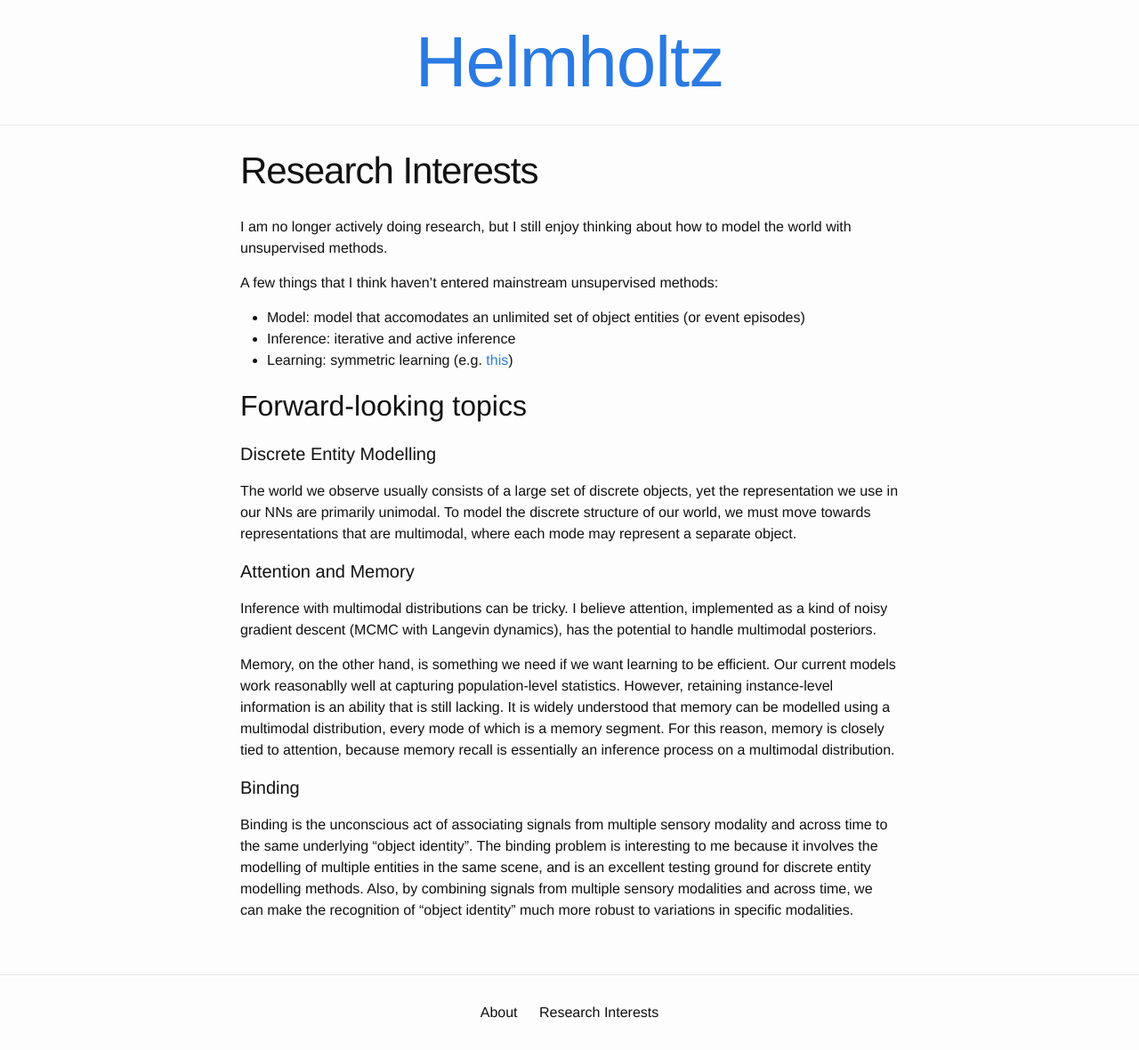
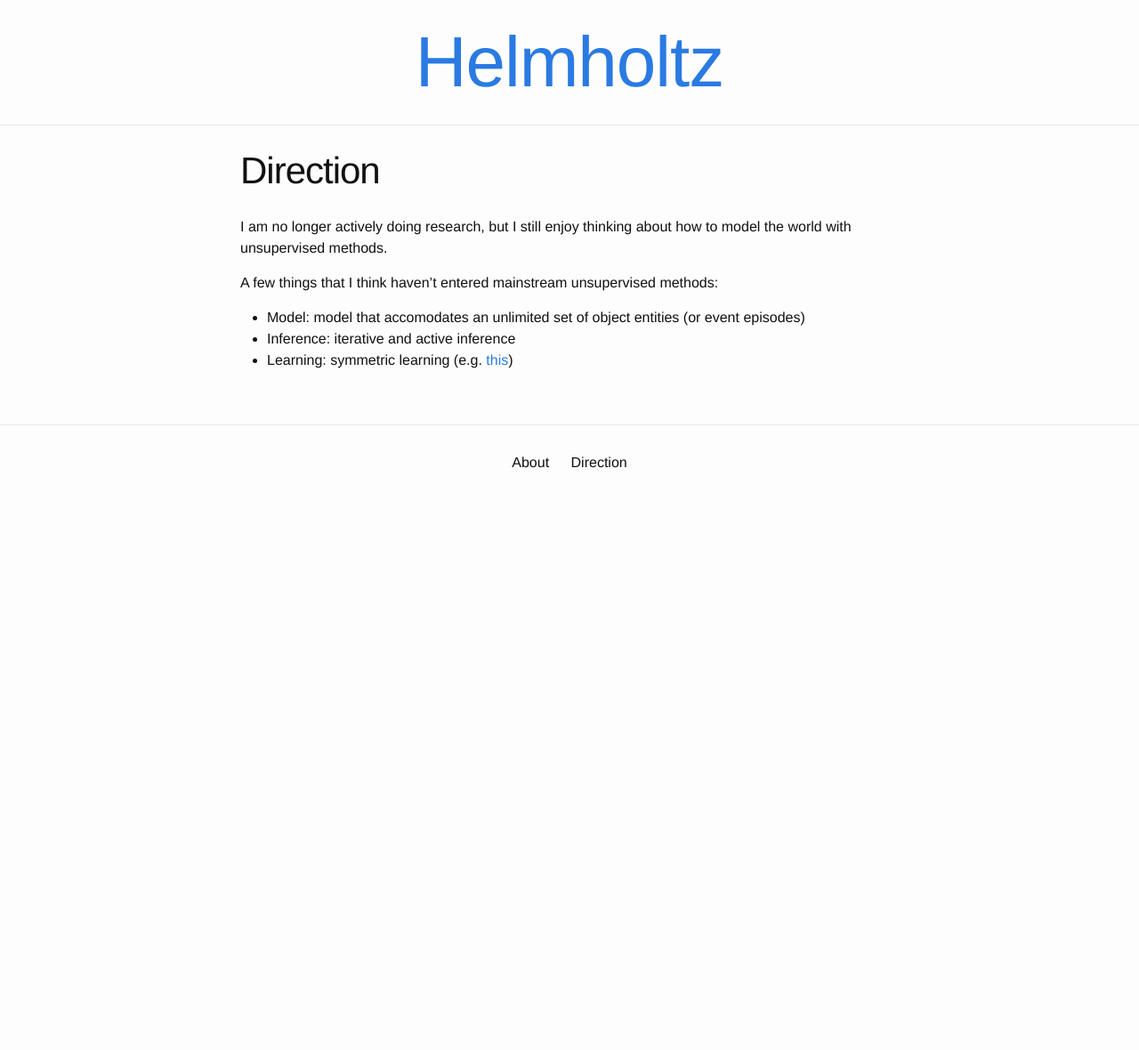
Before and after one commit to TheHelmholtz/thehelmholtz.github.io, a Jekyll site: the page built from direction.md, in a window 1280 px wide. Shown: the whole page at 89% size. Built offline with Jekyll 4.4.1, drawn with Linux system fonts in a browser that asks for light colours; after the commit the page ends 900 px from its top, so only the background shows below that.

Commit message:
simplify direction.md

```diff
--- a/direction.md
+++ b/direction.md
@@ -1,6 +1,6 @@
 ---
 layout: page
-title: Research Interests
+title: Direction
 footer: true
 permalink: /direction/
 ---
@@ -13,33 +13,3 @@ A few things that I think haven't entered mainstream unsupervised methods:
 - Model: model that accomodates an unlimited set of object entities (or event episodes)
 - Inference: iterative and active inference
 - Learning: symmetric learning (e.g. [this](/blog/symmetric_vae))
-
-
-## Forward-looking topics
-
-#### Discrete Entity Modelling
-
-The world we observe usually consists of a large set of discrete objects, yet the representation we use in our NNs are
-primarily unimodal. To model the discrete structure of our world, we must move towards representations that are
-multimodal, where each mode may represent a separate object.
-
-
-#### Attention and Memory
-
-Inference with multimodal distributions can be tricky. I believe attention, implemented as a kind of noisy gradient
-descent (MCMC with Langevin dynamics), has the potential to handle multimodal posteriors.
-
-Memory, on the other hand, is something we need if we want learning to be efficient. Our current models work reasonablly
-well at capturing population-level statistics. However, retaining instance-level information is an ability that is still
-lacking. It is widely understood that memory can be modelled using a multimodal distribution, every mode of which is a
-memory segment. For this reason, memory is closely tied to attention, because memory recall is essentially an inference
-process on a multimodal distribution.
-
-
-#### Binding
-
-Binding is the unconscious act of associating signals from multiple sensory modality and across time to the same
-underlying "object identity". The binding problem is interesting to me because it involves the modelling of multiple
-entities in the same scene, and is an excellent testing ground for discrete entity modelling methods. Also, by combining
-signals from multiple sensory modalities and across time, we can make the recognition of "object identity" much more
-robust to variations in specific modalities.
```
